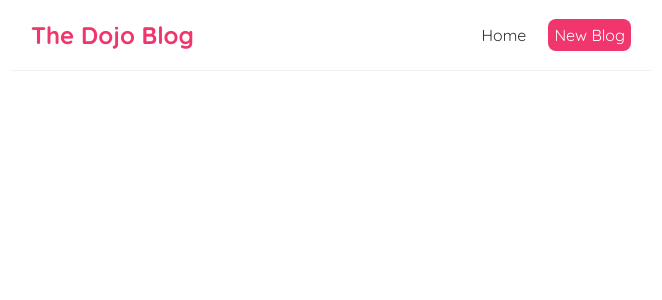
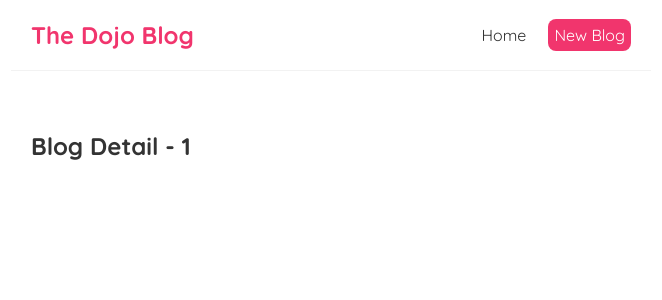
Before and after one commit to triartainyoman/react-dojo-blog, a React (Create React App) app: page /blogs/1 in a window 1280 px wide. Shown: the top 300 px of the page, without its empty margins (309-971 px from the left). Built offline with nearby package versions, Linux system fonts and the light colour scheme.

Commit message:
Route parameters

```diff
--- a/src/App.js
+++ b/src/App.js
@@ -2,6 +2,7 @@
 import Home from "./Home";
 import { BrowserRouter as Router, Route, Switch } from "react-router-dom";
 import Create from "./Create";
+import BlogDetail from "./BlogDetail";
 
 function App() {
   return (
@@ -15,6 +16,9 @@
             </Route>
             <Route path={"/create"}>
               <Create />
+            </Route>
+            <Route path={"/blogs/:id"}>
+              <BlogDetail />
             </Route>
           </Switch>
         </div>
--- /dev/null
+++ b/src/BlogDetail.jsx
@@ -0,0 +1,13 @@
+import { useParams } from "react-router-dom";
+
+const BlogDetail = () => {
+  const { id } = useParams();
+
+  return (
+    <div className="blog-detail">
+      <h2>Blog Detail - {id}</h2>
+    </div>
+  );
+};
+
+export default BlogDetail;
--- a/src/BlogList.jsx
+++ b/src/BlogList.jsx
@@ -1,11 +1,15 @@
+import { Link } from "react-router-dom";
+
 const BlogList = ({ blogs, title }) => {
   return (
     <div className="blog-list">
       <h2>{title}</h2>
       {blogs.map((blog) => (
         <div className="blog-preview" key={blog.id}>
-          <h2 className="blog-title">{blog.title}</h2>
-          <p>Written by {blog.author}</p>
+          <Link to={`blogs/${blog.id}`}>
+            <h2 className="blog-title">{blog.title}</h2>
+            <p>Written by {blog.author}</p>
+          </Link>
         </div>
       ))}
     </div>
--- a/src/index.css
+++ b/src/index.css
@@ -50,3 +50,7 @@
   color: #f1356d;
   margin-bottom: 8px;
 }
+
+.blog-preview a {
+  text-decoration: none;
+}
```
